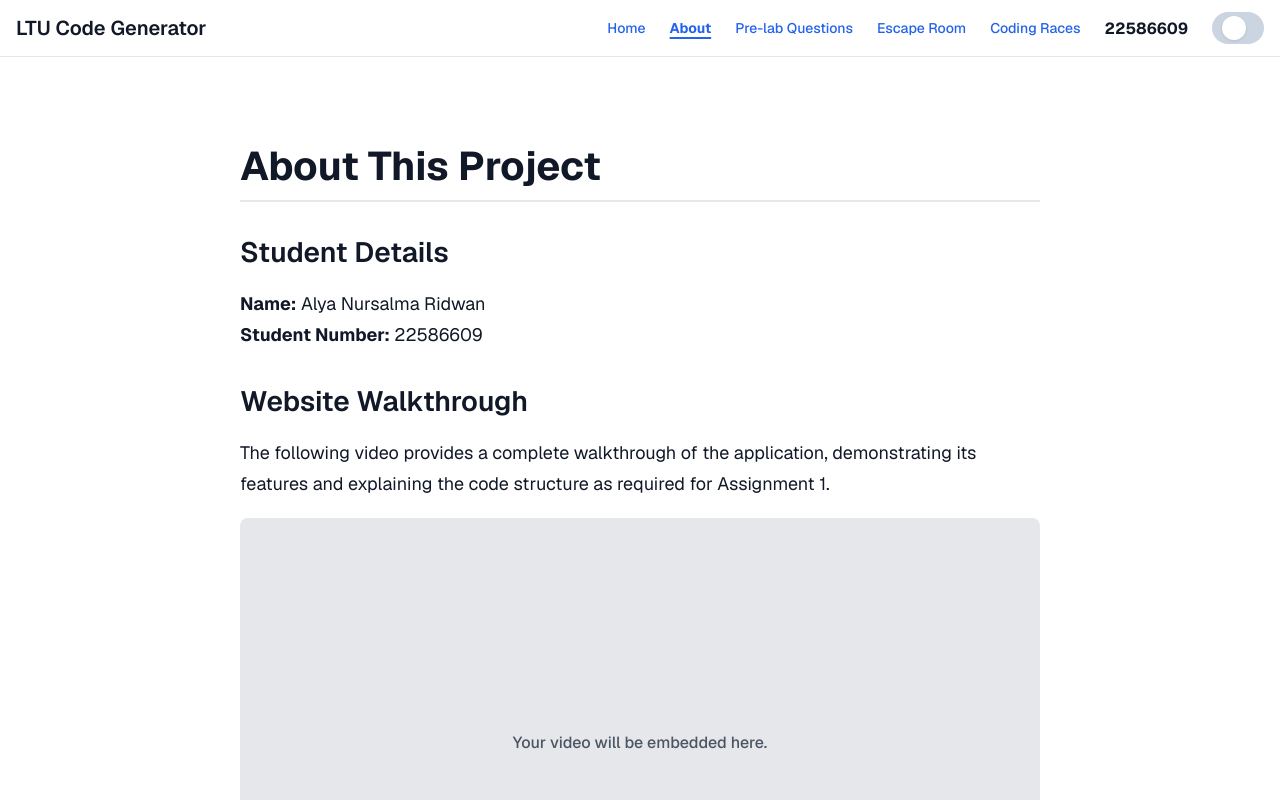
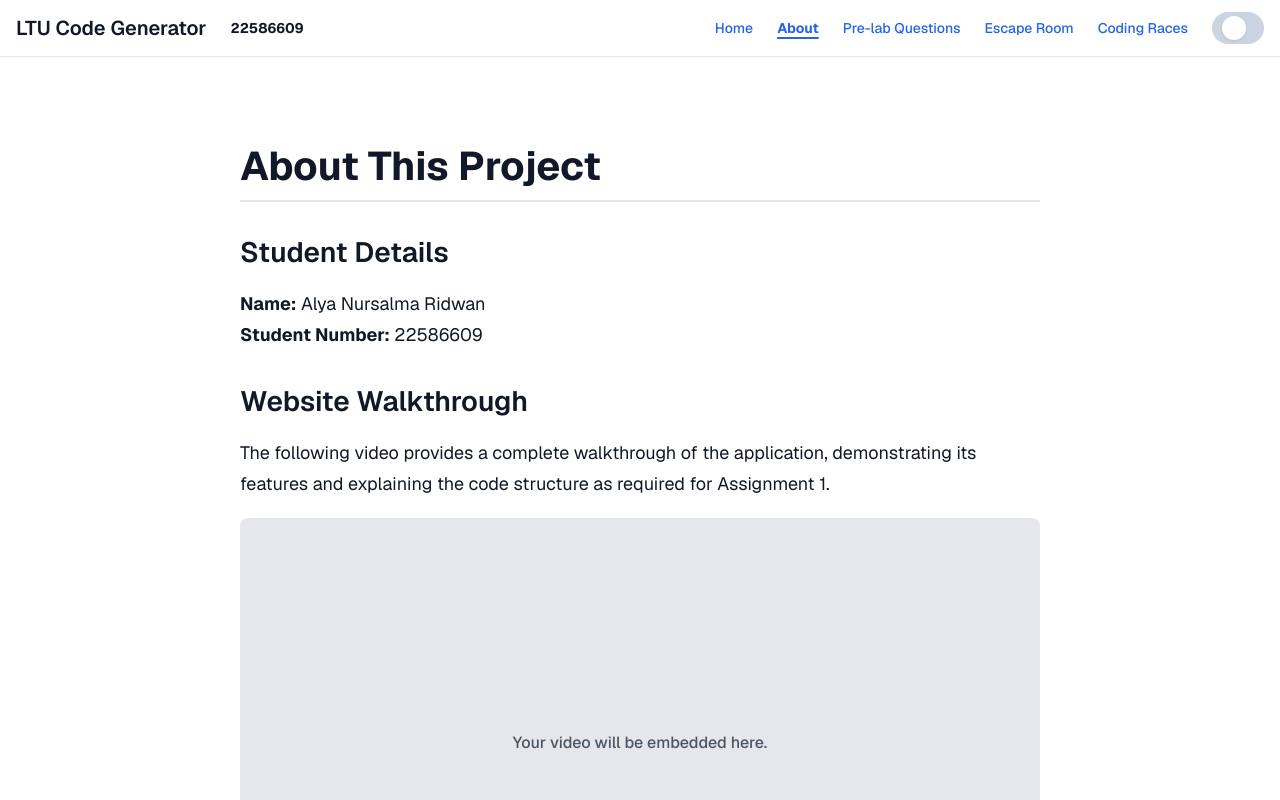
Before and after one commit to alyaridwan27/CWA-Assignment1, a Next.js app: page /about in a window 1280 px wide. Shown: the top 800 px of the page. Built offline with nearby package versions, Linux system fonts and the light colour scheme.

Commit message:
style: Increase max-width for a wider layout on large screens and move student number position

```diff
--- a/components/Header.module.css
+++ b/components/Header.module.css
@@ -13,11 +13,10 @@
   background-color: rgba(15, 23, 42, 0.8);
 }
 
-
 .container {
   display: flex;
   height: 3.5rem;
-  max-width: 1280px;
+  max-width: 1440px;
   margin: 0 auto;
   align-items: center;
   justify-content: space-between;
@@ -25,11 +24,16 @@
   gap: 1rem;
 }
 
-/* --- Styles for the title --- */
+.leftGroup {
+  display: flex;
+  align-items: center;
+  gap: 1.5rem;
+  flex-shrink: 0;
+}
+
 .titleLink {
   text-decoration: none;
   color: inherit;
-  flex-shrink: 0;
 }
 
 .title {
@@ -38,10 +42,11 @@
   white-space: nowrap;
 }
 
-@media (max-width: 420px) {
-  .title {
-    font-size: 1.1rem;
-  }
+.studentNumber {
+  display: block;
+  font-weight: bold;
+  font-size: 0.875rem;
+  white-space: nowrap;
 }
 
 .rightGroup {
@@ -55,21 +60,13 @@
   display: none;
 }
 
-.studentNumber {
-  display: none;
-}
-
-@media (min-width: 768px) {
+@media (min-width: 860px) {
   .desktopNav {
     display: flex;
     align-items: center;
     gap: 1.5rem;
     font-size: 0.875rem;
     font-weight: 500;
-  }
-  .studentNumber {
-    display: block;
-    font-weight: bold;
   }
   .rightGroup {
     gap: 1.5rem;
@@ -87,7 +84,7 @@
   cursor: pointer;
 }
 
-@media (min-width: 768px) {
+@media (min-width: 860px) {
   .menuButton {
     display: none;
   }
@@ -140,7 +137,6 @@
   border-width: 0;
 }
 
-
 .activeLink {
   font-weight: bold;
   text-decoration: underline;
--- a/components/Header.tsx
+++ b/components/Header.tsx
@@ -15,14 +15,12 @@ export default function Header() {
   const pathname = usePathname();
   const [activeTab, setActiveTab] = useState(pathname);
 
-
   useEffect(() => {
     const lastVisited = Cookies.get(LAST_VISITED_TAB_COOKIE);
     if (lastVisited) {
       setActiveTab(lastVisited);
     }
   }, []);
-
 
   useEffect(() => {
     setActiveTab(pathname);
@@ -40,12 +38,17 @@ export default function Header() {
   return (
     <header className={styles.header}>
       <div className={styles.container}>
+        {/* Left Group - Title and Student Number */}
         <div className={styles.leftGroup}>
           <Link href="/" className={styles.titleLink} onClick={() => handleLinkClick('/')}>
             <h1 className={styles.title}>LTU Code Generator</h1>
           </Link>
+          <div className={styles.studentNumber}>
+            <span>22586609</span>
+          </div>
         </div>
 
+        {/* Right Group - Nav, etc. */}
         <div className={styles.rightGroup}>
           <nav className={styles.desktopNav}>
             <Link href="/" className={isActive('/') ? styles.activeLink : ''} onClick={() => handleLinkClick('/')}>
@@ -64,9 +67,6 @@ export default function Header() {
               Coding Races
             </Link>
           </nav>
-          <div className={styles.studentNumber}>
-            <span>22586609</span>
-          </div>
           <ThemeToggle />
           <button
             className={styles.menuButton}
@@ -80,6 +80,7 @@ export default function Header() {
         </div>
       </div>
 
+      {/* Mobile Menu Dropdown */}
       <div className={`${styles.mobileMenu} ${isOpen ? styles.open : styles.closed}`} id="mobile-menu">
         <nav className={styles.mobileNav}>
           <Link href="/" onClick={() => handleLinkClick('/')}>Home</Link>
```
